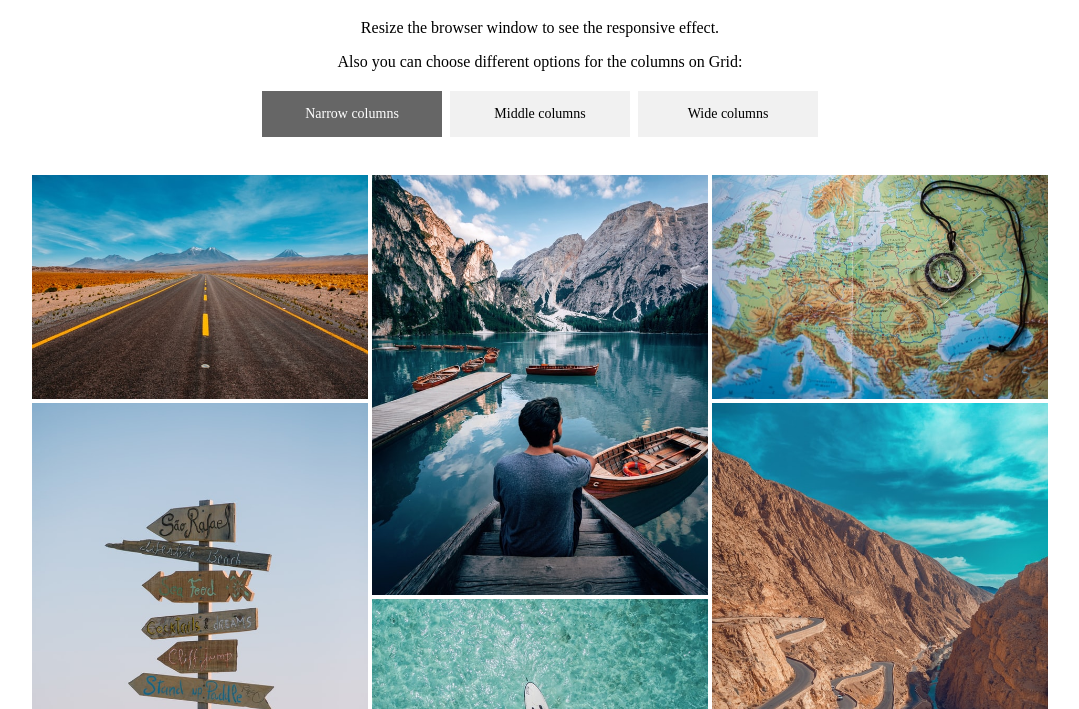
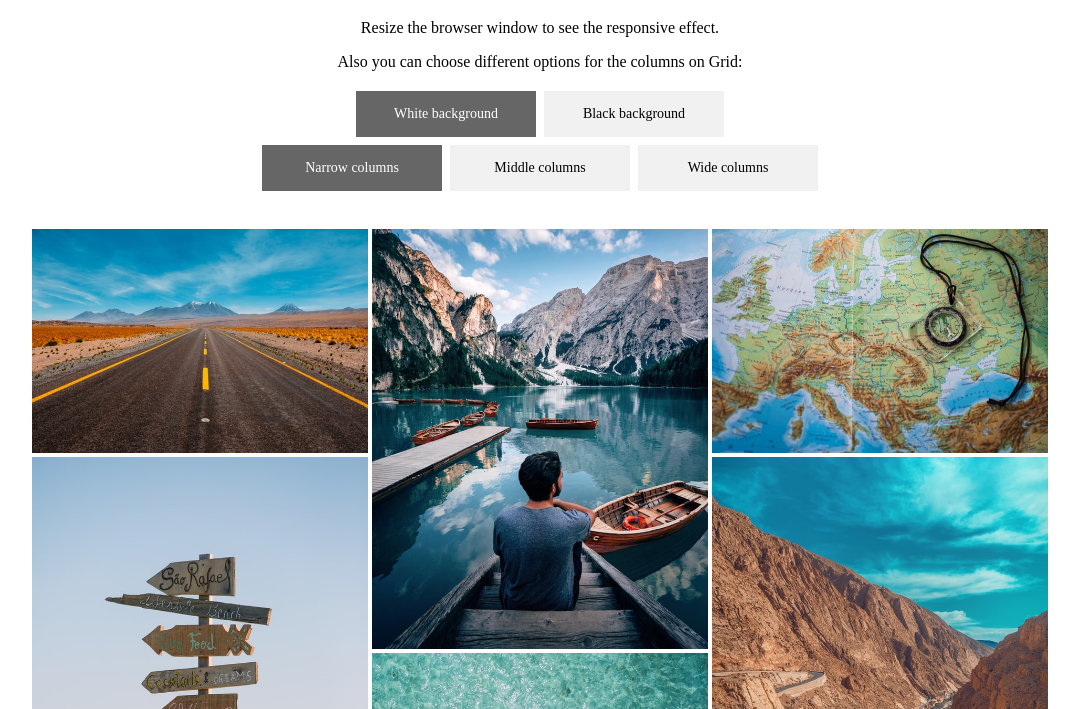
Before and after one commit to MrsWebDev/responsive-image-grid, a plain HTML site: page index.html in a window 1280 px wide. Both pictures are taken after a click on the button "Narrow columns". Shown: the part 91-800 px from the top of the page, without its empty margins (100-1179 px from the left). Drawn offline with Linux system fonts and the light colour scheme; a web font is replaced by a local one.

Commit message:
added new property for grid: colors

```diff
--- a/index.html
+++ b/index.html
@@ -21,9 +21,17 @@
 
     <center>
       <p>Also you can choose different options for the columns on Grid:</p>
-      <button class="button active" onclick="change_cln_narrow();">Narrow columns</button>
-      <button class="button" onclick="change_cln_middle();">Middle columns</button>
-      <button class="button" onclick="change_cln_wide();">Wide columns</button>
+
+      <div id="color-group">
+        <button class="button color-button active" onclick="change_bg_white(this);">White background</button>
+        <button class="button color-button" onclick="change_bg_black(this);">Black background</button>
+      </div>
+
+      <div id="size-group">
+        <button class="button size-button active" onclick="change_cln_narrow(this);">Narrow columns</button>
+        <button class="button size-button" onclick="change_cln_middle(this);">Middle columns</button>
+        <button class="button size-button" onclick="change_cln_wide(this);">Wide columns</button>
+      </div>
     </center>
   </div>
   <!-- End Header -->
@@ -81,10 +89,28 @@
   <!-- End Footer -->
 
   <script>
+    function change_bg_black(btn) {
+      var bg_color = document.getElementById("wrapper");
+      bg_color.style.backgroundColor = "black";
+      bg_color.style.color = "white";
+
+      reset_active("color-button");
+      btn.classList.add("active");
+    }
+
+    function change_bg_white(btn) {
+      var bg_color = document.getElementById("wrapper");
+      bg_color.style.backgroundColor = "white";
+      bg_color.style.color = "black";
+
+      reset_active("color-button");
+      btn.classList.add("active");
+    }
+
     // declare a loop variable i
     var i;
 
-    function change_cln_narrow() {
+    function change_cln_narrow(btn) {
       document.getElementById("row").style.padding = "0 2px";
 
       var cln_wide = document.getElementsByClassName("column");
@@ -96,9 +122,12 @@
       for (i = 0; i < cln_img.length; i++) {
         cln_img[i].style.marginTop = "4px";
       }
+
+      reset_active("size-button");
+      btn.classList.add("active");
     }
 
-    function change_cln_middle() {
+    function change_cln_middle(btn) {
       document.getElementById("row").style.padding = "0 10px";
 
       var cln_wide = document.getElementsByClassName("column");
@@ -110,9 +139,12 @@
       for (i = 0; i < cln_img.length; i++) {
         cln_img[i].style.marginTop = "20px";
       }
+
+      reset_active("size-button");
+      btn.classList.add("active");
     }
 
-    function change_cln_wide() {
+    function change_cln_wide(btn) {
       document.getElementById("row").style.padding = "0 20px";
 
       var cln_wide = document.getElementsByClassName("column");
@@ -124,17 +156,18 @@
       for (i = 0; i < cln_img.length; i++) {
         cln_img[i].style.marginTop = "40px";
       }
+
+      reset_active("size-button");
+      btn.classList.add("active");
     }
 
-    // Add .active class to the current button
-    var header = document.getElementById("header");
-    var buttons = header.getElementsByClassName("button");
-    for (var i = 0; i < buttons.length; i++) {
-      buttons[i].addEventListener("click", function() {
-        var active = document.getElementsByClassName("active");
-        active[0].className = active[0].className.replace(" active", "");
-        this.className += " active";
-      });
+    function reset_active(requestedClassName) {
+      var buttons = document.getElementsByClassName(requestedClassName);
+
+      // Remove .active class
+      for (var i = 0; i < buttons.length; i++) {
+        buttons[i].classList.remove("active");
+      };
     }
   </script>
 </body>
```
